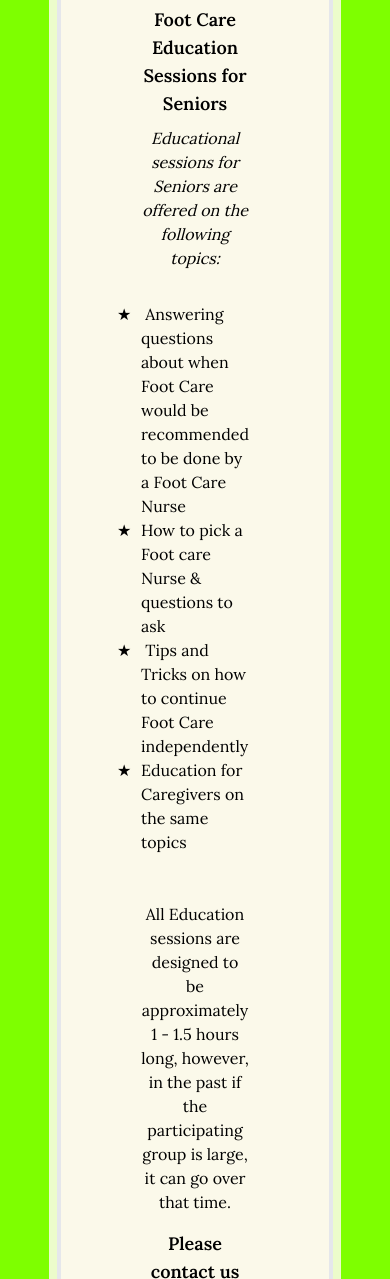
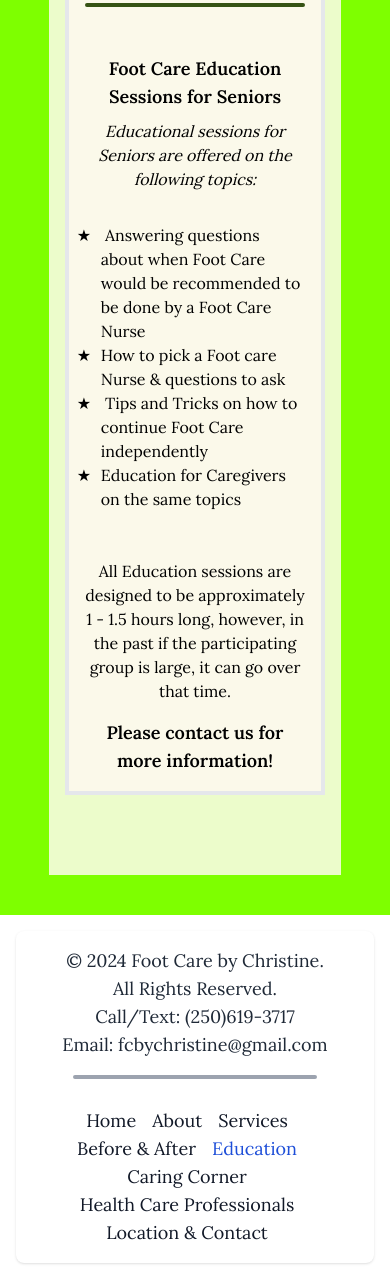
Before and after one commit to christinebergen/fcbychristine, a plain HTML site: page build/education.html in a window 390 px wide. Shown: the part 698-1977 px from the top of the page. Drawn offline with nearby package versions, Linux system fonts and the light colour scheme; a web font is replaced by a local one.

Commit message:
fix formatting, add divider in footer

```diff
--- a/build/education.html
+++ b/build/education.html
@@ -166,7 +166,7 @@
           <div class="flex flex-col justify-center items-center">
             <hr class="rounded border-2 border-lime-900 w-3/4 mb-8" />
             <div
-              class="w-full md:w-3/4 bg-[#FBF9EA] border-4 flex flex-col items-center justify-center p-20"
+              class="w-full md:w-3/4 bg-[#FBF9EA] border-4 flex flex-col items-center justify-center p-4 md:p-20"
             >
               <img
                 src="/src/img/clipboard.jpg"
@@ -180,7 +180,7 @@
                 Educational sessions for Seniors are offered on the following
                 topics:
               </h3>
-              <ul class="star-list text-left md:ml-12 mb-12">
+              <ul class="star-list text-left ml-4 md:ml-12 mb-12">
                 <li>
                   Answering questions about when Foot Care would be recommended
                   to be done by a Foot Care Nurse
@@ -234,6 +234,7 @@
             >
           </div>
         </div>
+        <hr class="rounded border-2 border-gray-400 w-3/4 md:hidden my-4" />
 
         <div>
           <ul
```
Also changed, not shown: build/about.html (+1 -1 lines), build/beforeandafter.html (+1 -1 lines), build/caring.html (+1 -1 lines), build/contact.html (+1 -1 lines), build/hcprofessionals.html (+3 -3 lines), build/index.html (+1 -1 lines), build/services.html (+1 -1 lines).
